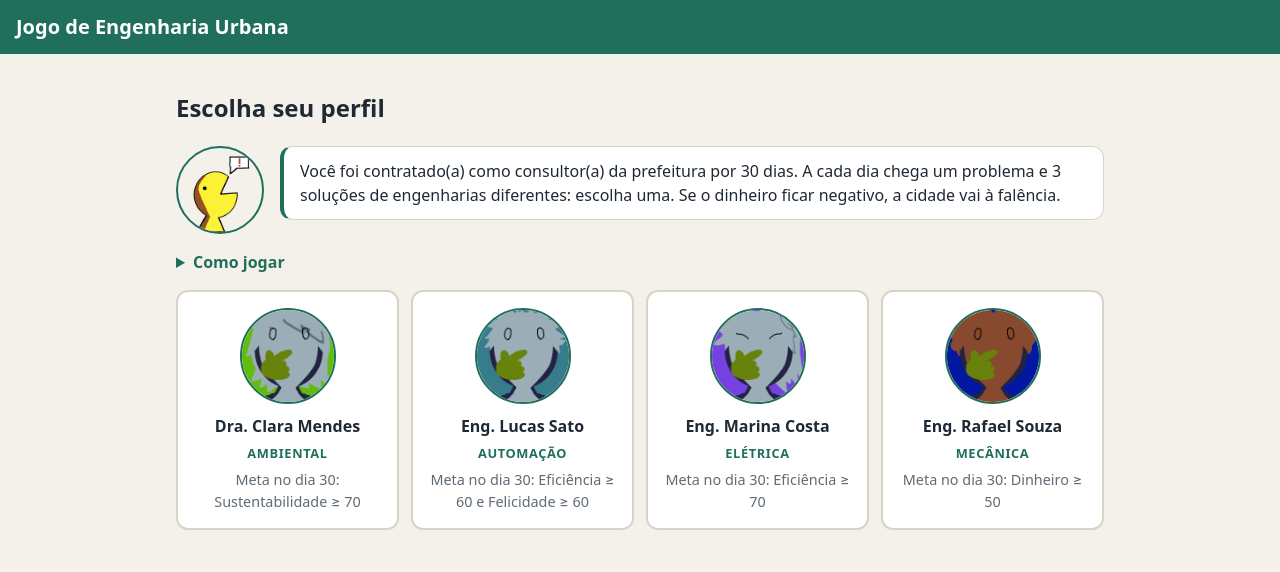
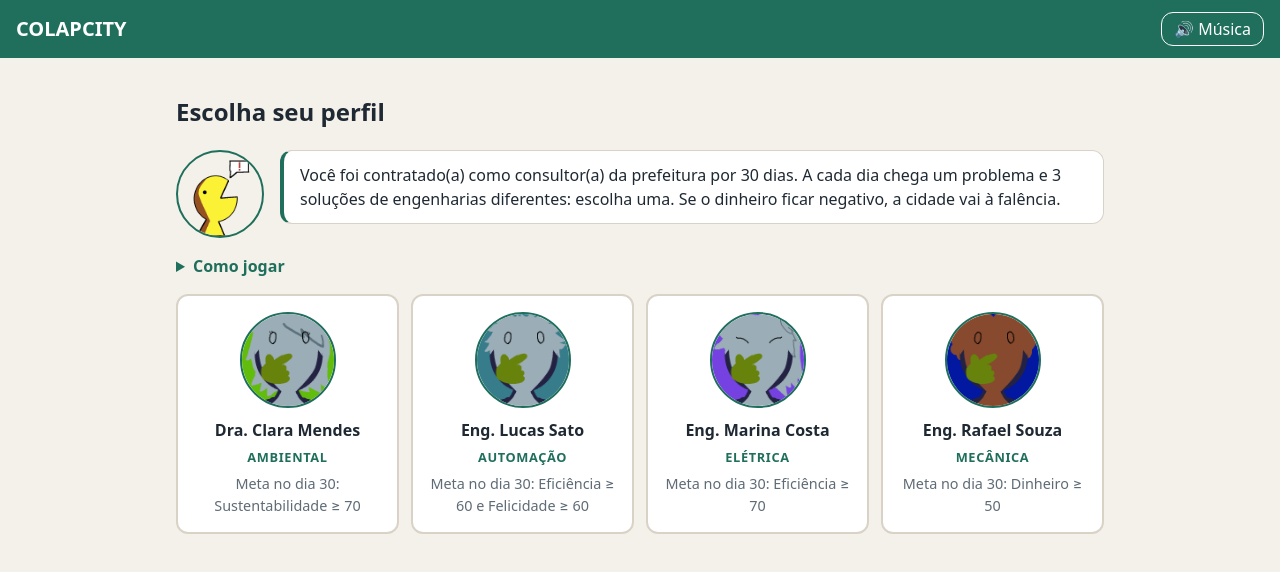
Before and after one commit to Gigohub/Projeto-Grupo-Scom, a website with bundled scripts: page index.html in a window 1280 px wide. Built offline with nearby package versions, Linux system fonts and the light colour scheme.

Commit message:
feat(musica): adiciona música de fundo ao jogo

```diff
--- a/css/style.css
+++ b/css/style.css
@@ -35,6 +35,26 @@
     font-size: 1.25rem;
   }
 
+  .topo {
+    display: flex;
+    align-items: center;
+    justify-content: space-between;
+    gap: 8px;
+  }
+
+  .botao-musica {
+    background: transparent;
+    color: #fff;
+    border: 1px solid #fff;
+    border-radius: var(--raio);
+    padding: 4px 12px;
+    white-space: nowrap;
+  }
+
+  .botao-musica:focus-visible {
+    outline-color: #fff;
+  }
+
   main {
     max-width: 960px;
     margin: 0 auto;
@@ -42,10 +62,9 @@
   }
 
   h2:focus {
-    outline: none; /* o foco no título é só para leitores de tela */
+    outline: none;
   }
 
-  /* Botões em geral */
   button {
     font: inherit;
     color: inherit;
--- a/index.html
+++ b/index.html
@@ -9,10 +9,11 @@
   </head>
   <body>
     <header class="topo">
-      <h1>Jogo de Engenharia Urbana</h1>
+      <h1>COLAPCITY</h1>
+      <button id="botao-musica" class="botao-musica" type="button">Música</button>
+      <audio id="musica" src="musica.mp3" loop preload="none"></audio>
     </header>
 
-    <!-- As telas do jogo são desenhadas aqui dentro por js/main.js -->
     <main id="app">
       <p>Carregando…</p>
       <p>
--- a/js/main.js
+++ b/js/main.js
@@ -3,6 +3,7 @@ import { turnoAtual, escolherCarta } from './motor/turno.js';
 import { resultadoFinal } from './motor/fim.js';
 import { salvar, carregar, apagar } from './salvamento.js';
 import { telaInicial, telaJogo, telaFinal } from './interface/telas.js';
+import { prepararMusica } from './musica.js';
 
 const raiz = document.getElementById('app');
 let estado = null;
@@ -51,4 +52,7 @@ function escolher(disciplinaId) {
   }
 }
 
-inicio();
+prepararMusica(document.getElementById('musica'),
+document.getElementById('botao-musica'));
+
+inicio();;
--- /dev/null
+++ b/js/musica.js
@@ -0,0 +1,35 @@
+import { icone } from './interface/componentes.js';
+
+const CHAVE = 'jogo-engenharia-urbana/musica';
+
+export function prepararMusica(audio, botao, armazenamento = globalThis.localStorage) {
+  let ligada = true;
+  try {
+    ligada = armazenamento.getItem(CHAVE) !== 'desligada';
+  } catch {
+
+  }
+  audio.volume = 0.3;
+
+  function atualizar() {
+    botao.replaceChildren(icone(ligada ? '🔊 ' : '🔇 '), 'Música');
+    botao.setAttribute('aria-pressed', String(ligada));
+    if (ligada) audio.play().catch(() => {});
+    else audio.pause();
+  }
+
+  botao.addEventListener('click', () => {
+    ligada = !ligada;
+    try {
+      armazenamento.setItem(CHAVE, ligada ? 'ligada' : 'desligada');
+    } catch {
+
+    }
+    atualizar();
+  });
+
+  document.addEventListener('pointerdown', atualizar, { once: true });
+  document.addEventListener('keydown', atualizar, { once: true });
+
+  atualizar();
+}
```
